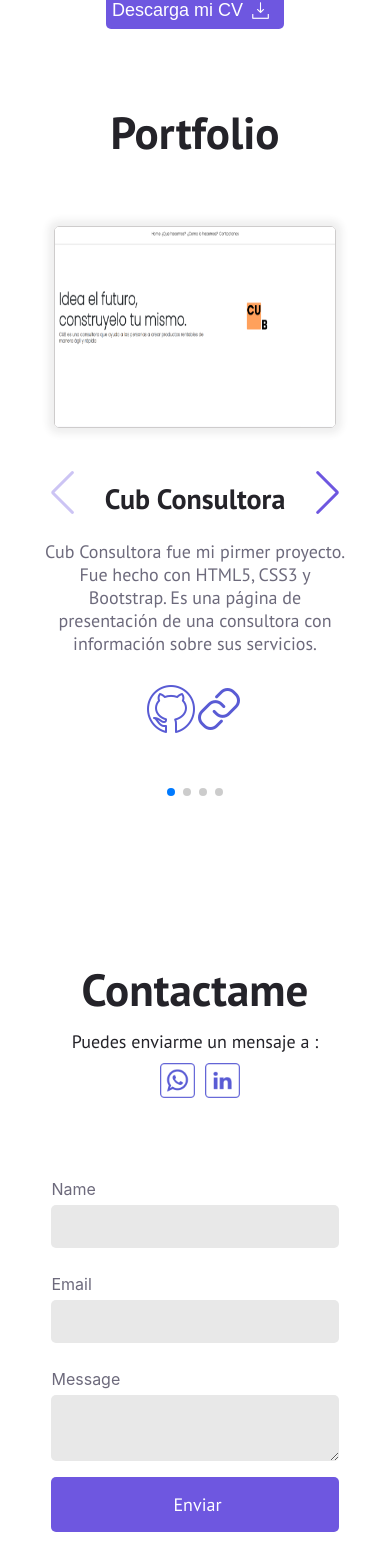
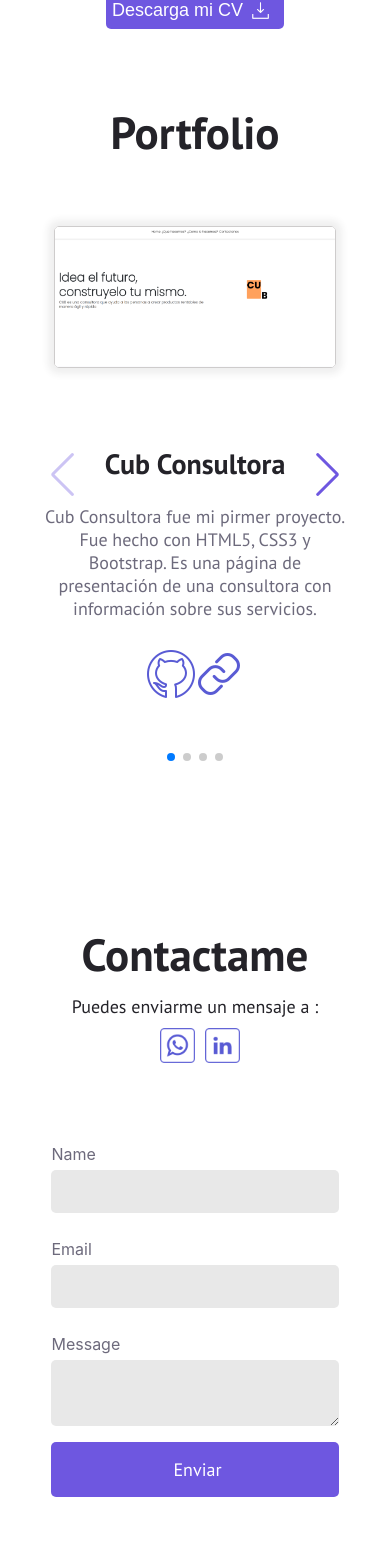
Before and after one commit to Luismorandi/portfolio, a React (Create React App) app: page /#home in a window 390 px wide. Shown: the part 1594-3162 px from the top of the page. Built offline with nearby package versions, Linux system fonts and the light colour scheme.

Commit message:
responsivev2

```diff
--- a/src/components/NavBar.js
+++ b/src/components/NavBar.js
@@ -51,7 +51,7 @@ const NavBar = () => {
                 spy={true}
                 hashSpy={true}
                 smooth={true}
-                offset={-120}
+                offset={-80}
                 duration={600}
                 spyThrottle={100}
                 className="a-navbar"
--- a/src/components/contactComponents/contactMeContainer.css
+++ b/src/components/contactComponents/contactMeContainer.css
@@ -14,7 +14,7 @@
     height: 50vh;
     display: flex;
     width: 100%;
-    margin-bottom: 300px;
+    margin-bottom: 50px;
 
 }
 
--- a/src/components/portfolioComponents/PortfolioContainer.js
+++ b/src/components/portfolioComponents/PortfolioContainer.js
@@ -30,7 +30,7 @@ const projects = [
       linkDemo:"https://kaleidoscopic-puppy-671b33.netlify.app/",
   },
   {
-    name: "Portfolio Luis Morando",
+    name: "Portfolio LM",
     img: "../assets/yo3.png",
     id: 4,
     description:
--- a/src/components/portfolioComponents/portfolioContainer.css
+++ b/src/components/portfolioComponents/portfolioContainer.css
@@ -63,4 +63,11 @@
 
 }
 
-@media (max-width: 340px) {}
+@media (max-width: 340px) {
+    .portfolio-title-container {
+
+        margin-bottom: 0;
+
+
+    }
+}
--- a/src/components/portfolioComponents/project.css
+++ b/src/components/portfolioComponents/project.css
@@ -97,6 +97,12 @@ a {
         width: 90%;
         border-radius: 5px;
         justify-content: center;
+
+
+            height: 140px;
+            margin-bottom: 25px;
+
+
     }
     .portfolio-data{
         display: flex;
@@ -115,9 +121,12 @@ a {
 }
 
 @media (max-width: 340px) {
-    .portfolio-img {
 
-    height: 140px;
+
+.portfolio-title {
+
+
+    margin-bottom: 0
 
 }
 }
```
